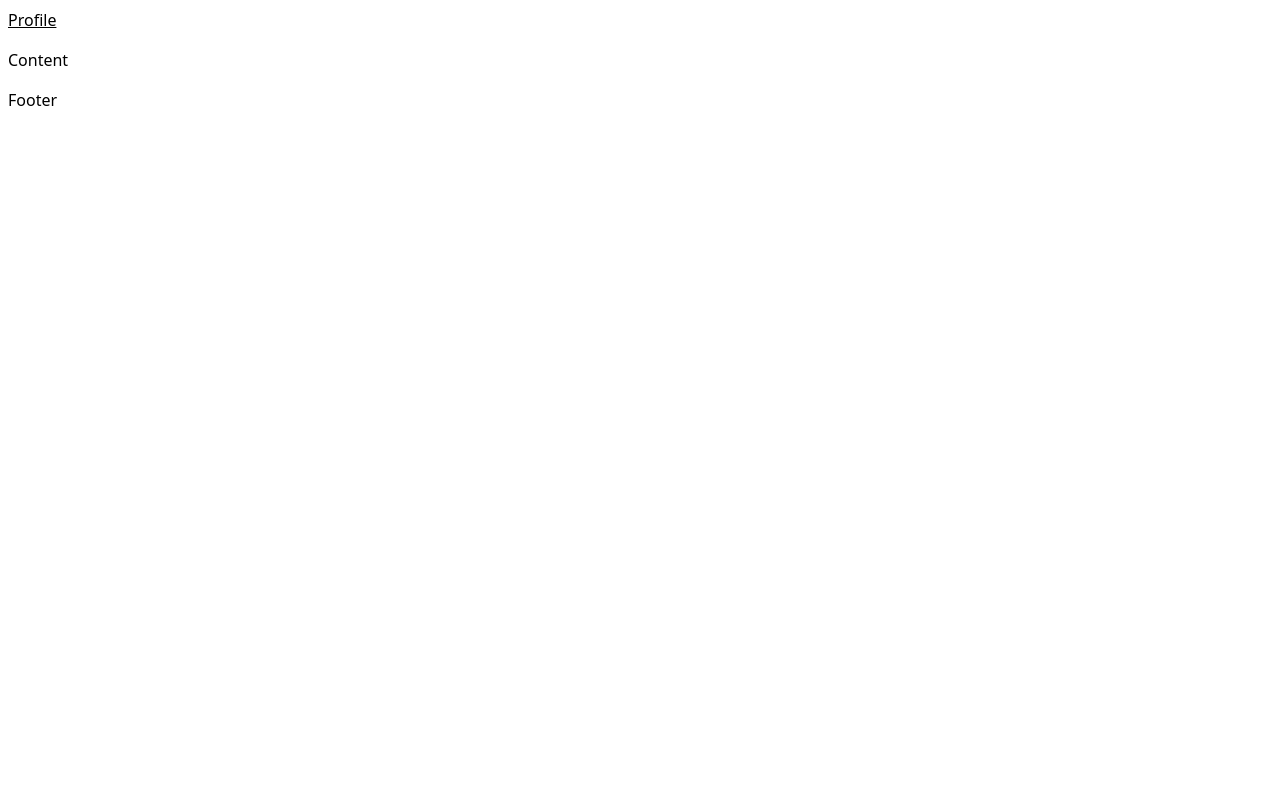
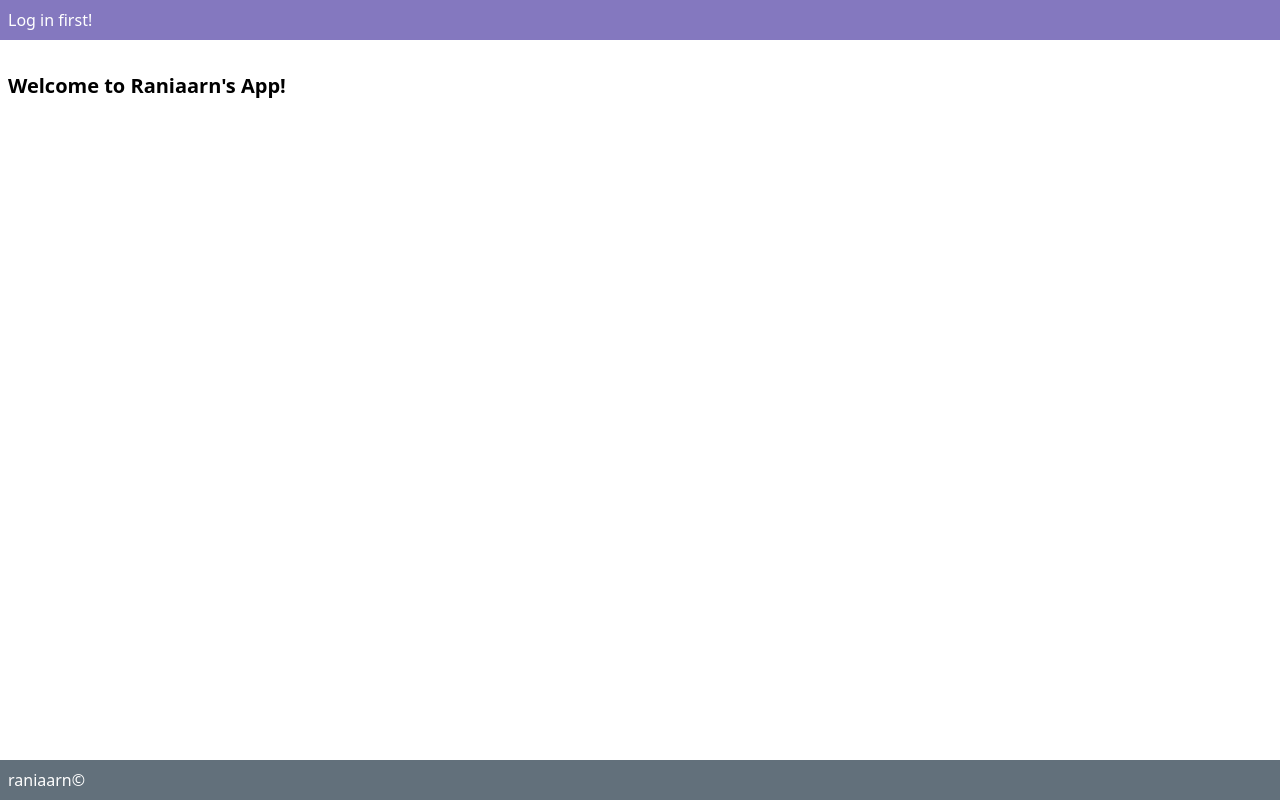
Before and after one commit to raniaarn/quiz-3-batch-54, a Next.js app: page / in a window 1280 px wide. Built offline with nearby package versions, Linux system fonts and the light colour scheme.

Commit message:
tugas hari-4

```diff
--- a/src/components/elements/footer/index.tsx
+++ b/src/components/elements/footer/index.tsx
@@ -1,7 +1,7 @@
 export const Footer = () => {
   return (
-    <div className="p-2">
-      Footer
+    <div className="fixed bottom-0 z-50 p-2 bg-[#62707B] w-full text-white" >
+      raniaarn©
     </div>
   )
 }
--- a/src/components/elements/header/index.tsx
+++ b/src/components/elements/header/index.tsx
@@ -3,7 +3,7 @@ import { withAuth } from "@/components/elements/with-auth"
 
 const beforeHeader = () => {
   return (
-    <div className="p-2">
+    <div className="p-2 bg-[#8478bf] text-white pr-4">
       <Menu></Menu>
     </div>
   );
--- a/src/components/elements/menu/index.tsx
+++ b/src/components/elements/menu/index.tsx
@@ -1,7 +1,8 @@
 export const Menu = () => {
   return (
-    <div>
-      <a className="underline" href="/">Profile</a>
+    <div className="flex">
+      <h3 className="w-1/2 w-full font-bold">Raniaarn's App</h3>
+      <a className="2-1/2 underline " href="/">Profile</a>
     </div>
   )
 }
--- a/src/components/elements/with-auth/index.tsx
+++ b/src/components/elements/with-auth/index.tsx
@@ -1,9 +1,9 @@
 export const withAuth = (Component: React.FC<any>) => {
   const WithAuth = (props: any) => {
-    const isLogin = true;
+    const isLogin = false;
 
     if (!isLogin) return (
-      <div className="p-2">
+      <div className="p-2 bg-[#8478bf] text-white pr-4">
         Log in first!
       </div>
     );
--- a/src/pages/index.tsx
+++ b/src/pages/index.tsx
@@ -3,8 +3,12 @@ import { Layout } from "@/layout";
 export default function Home() {
   return (
     <Layout metaTitle="Home" metaDescription="Exercise with NextJs">
-      <div className="p-2">
-        Content
+      <div className="flex flex-col">
+        <div className="flex-grow">
+          <div className="px-2 py-8 text-xl font-bold">
+            Welcome to Raniaarn's App!
+          </div>
+        </div>
       </div>
     </Layout>
   )
```
